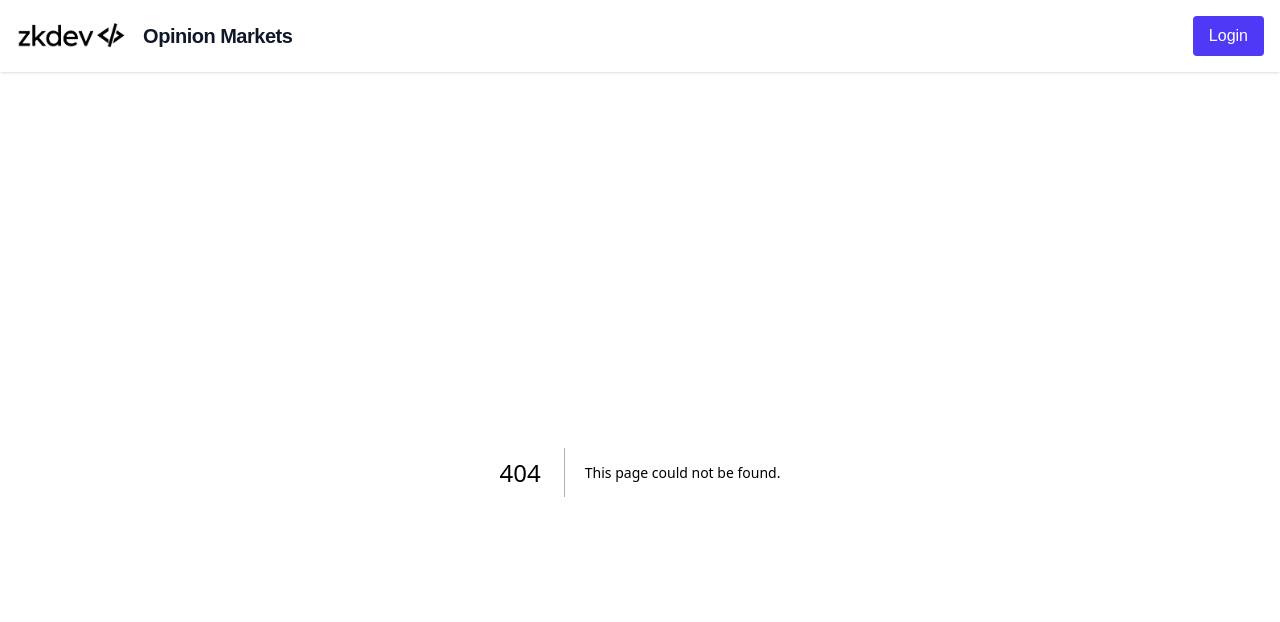
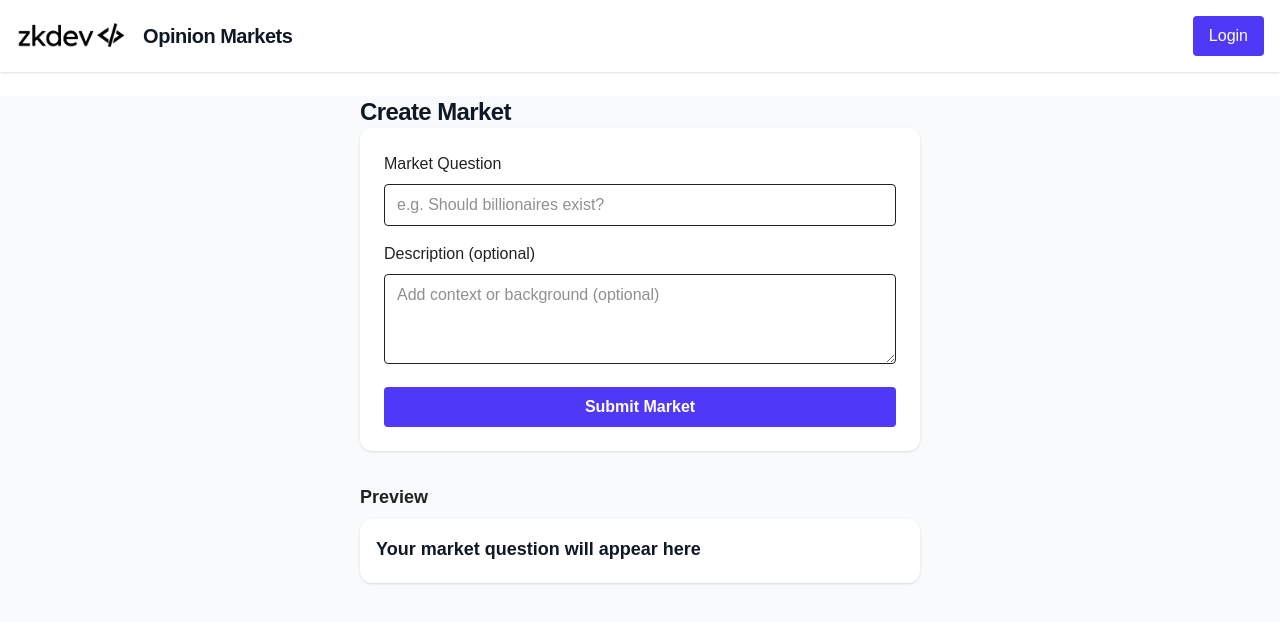
Before and after one commit to Keinberger/ethglobal-cannes-submission, a Next.js app: page /create in a window 1280 px wide. Before the commit this address had no page. Shown: the top 622 px of the page. Built offline with nearby package versions, Linux system fonts and the light colour scheme.

Commit message:
Add create market page

```diff
--- /dev/null
+++ b/src/app/create/page.tsx
@@ -0,0 +1,60 @@
+"use client"
+
+import React, { useState } from 'react'
+
+export default function CreateMarketPage() {
+  const [question, setQuestion] = useState('')
+  const [description, setDescription] = useState('')
+  // For now, assume user is logged in
+  const isLoggedIn = true
+
+  return (
+    <div className="min-h-screen bg-gray-50 pb-24">
+      <main className="max-w-xl mx-auto px-2 mt-6">
+        <h1 className="text-2xl font-bold tracking-tight text-gray-900">Create Market</h1>
+        {!isLoggedIn ? (
+          <div className="bg-white rounded-xl shadow p-6 flex flex-col items-center">
+            <p className="mb-4 text-gray-700">You must be logged in to create a market.</p>
+            <button className="px-4 py-2 bg-indigo-600 text-white rounded hover:bg-indigo-700 transition">Login</button>
+          </div>
+        ) : (
+          <form className="bg-white rounded-xl shadow p-6">
+            <label className="block mb-2 font-medium">Market Question</label>
+            <input
+              type="text"
+              value={question}
+              onChange={e => setQuestion(e.target.value)}
+              placeholder="e.g. Should billionaires exist?"
+              className="w-full border rounded px-3 py-2 mb-4"
+              maxLength={120}
+              required
+            />
+            <label className="block mb-2 font-medium">Description (optional)</label>
+            <textarea
+              value={description}
+              onChange={e => setDescription(e.target.value)}
+              placeholder="Add context or background (optional)"
+              className="w-full border rounded px-3 py-2 mb-4"
+              rows={3}
+              maxLength={300}
+            />
+            <button
+              type="submit"
+              className="w-full px-4 py-2 bg-indigo-600 text-white rounded hover:bg-indigo-700 transition font-semibold"
+            >
+              Submit Market
+            </button>
+          </form>
+        )}
+        {/* Real-time Preview */}
+        <div className="mt-8">
+          <h2 className="font-semibold text-lg mb-2">Preview</h2>
+          <div className="bg-white rounded-xl shadow p-4">
+            <h3 className="text-lg font-bold text-gray-900 mb-1">{question || 'Your market question will appear here'}</h3>
+            {description && <p className="text-gray-600 text-sm">{description}</p>}
+          </div>
+        </div>
+      </main>
+    </div>
+  )
+}
```
